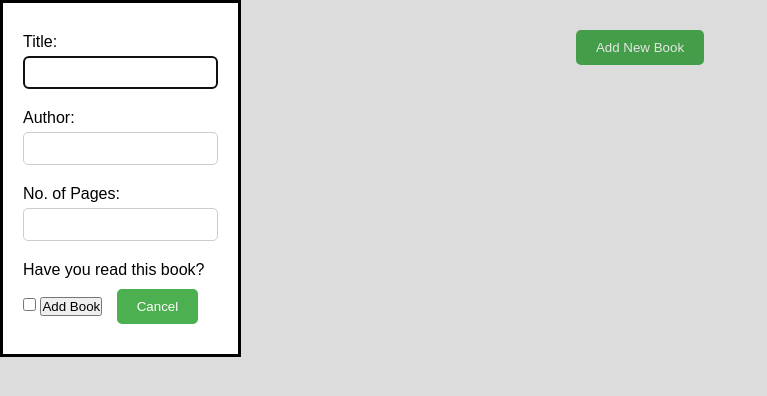
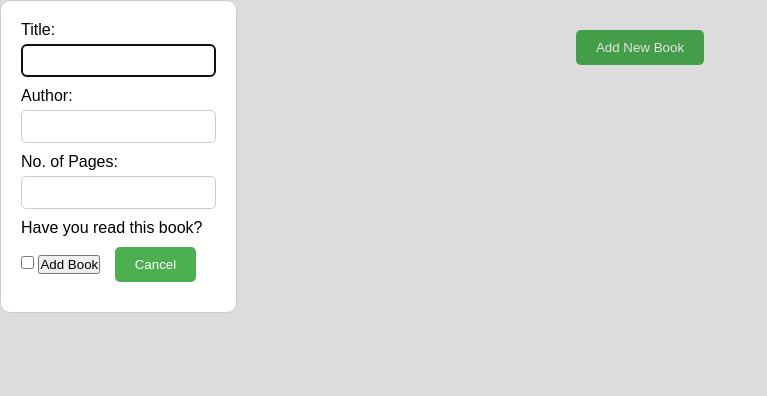
Before and after one commit to ashketchem/library, a plain HTML site: page index.html in a window 1280 px wide. Both pictures are taken after a click on the button "Add New Book". Shown: the whole page, without its empty margins (0-767 px from the left). Drawn offline with Linux system fonts and the light colour scheme.

Commit message:
Improved the style for the form

```diff
--- a/style.css
+++ b/style.css
@@ -11,6 +11,10 @@ body {
   align-items: center;
   padding: 20px;
   background-color: #f5f5f5;
+}
+
+.container {
+  text-align: center;
 }
 
 button {
@@ -29,11 +33,13 @@ button:hover {
 
 dialog {
   padding: 20px;
+  border-radius: 10px;
+  border: 1px solid #ccc;
 }
 
 form label {
   display: block;
-  margin-top: 10px;
+  margin-top: 10px 0 5px;
 }
 
 form input[type="text"],
```
